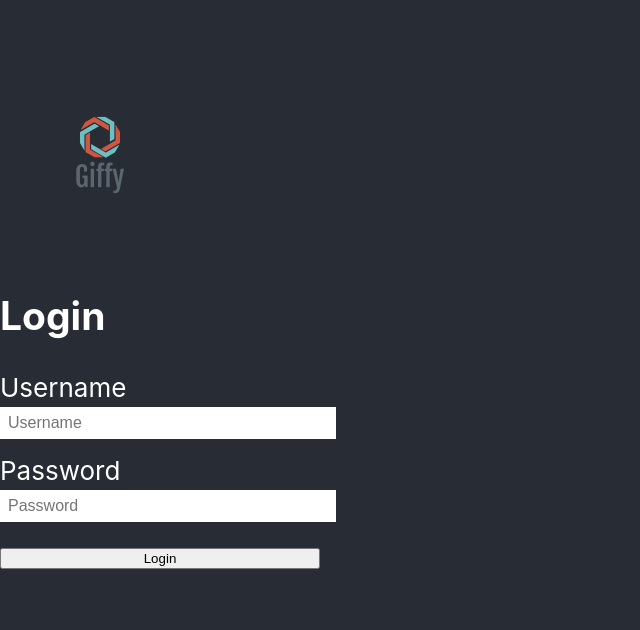
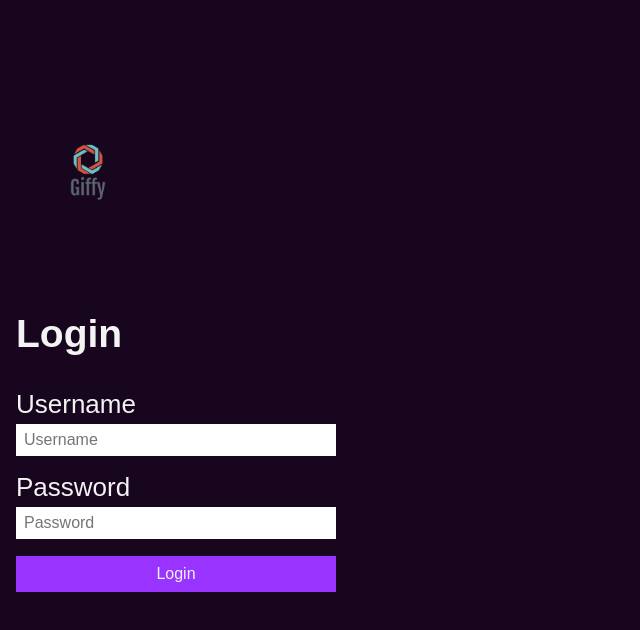
Before and after one commit to borjariveiro/giffy, a React (Create React App) app: page /login in a window 1280 px wide. Shown: the top 630 px of the page, without its empty margins (0-640 px from the left). Built offline with nearby package versions, Linux system fonts and the light colour scheme.

Commit message:
Modify some styles

```diff
--- a/package.json
+++ b/package.json
@@ -3,6 +3,7 @@
   "version": "0.1.0",
   "private": true,
   "dependencies": {
+    "@emotion/react": "^11.6.0",
     "@testing-library/jest-dom": "^5.14.1",
     "@testing-library/react": "^11.2.7",
     "@testing-library/user-event": "^12.8.3",
--- a/src/App.css
+++ b/src/App.css
@@ -1,11 +1,106 @@
-.App-content {
-  background-color: #282c34;
-  min-height: 100vh;
-  font-size: calc(10px + 2vmin);
-  color: white;
+.App {
+  text-align: center;
 }
 
-.btn[disabled] {
-  opacity: .3;
-  pointer-events: none;
+.App-logo {
+  margin: 10px auto;
+  padding: 20px 0;
+  width: 144px;
 }
+
+.App-logo img {
+  object-fit: cover;
+  width: 100%;
+}
+
+.App-title {
+  color: var(--theme-body-txt);
+  margin-top: 0.6rem;
+}
+
+.App-content {
+  background-color: var(--theme-body-bg);
+  color: var(--theme-body-txt);
+  display: flex;
+  flex-direction: column;
+  font-size: calc(10px + 2vmin);
+  min-height: 100vh;
+  padding: 16px;
+  text-align: left;
+}
+
+/*----------*/
+
+.App-main {
+  display: flex;
+  flex-direction: column;
+  align-items: flex-start;
+}
+
+.App-wrapper {
+	width: 100%;
+	max-width: 90rem;
+	margin: 0 auto;
+	padding: 0 0.5em;
+}
+
+.App-results {
+  flex-shrink: 2;
+  width: 100%;
+}
+
+.App-category {
+  margin-bottom: 25px;
+  width: 100%;
+}
+
+@media screen and (min-width: 55rem){
+  .App-main{
+    flex-direction: initial;
+  }
+
+  .App-category{
+    position: sticky;
+    top: var(--search-size-mx-h);
+    width: 40%;
+    max-width: 300px;
+  }
+}
+
+.btn {
+  border: 1px solid transparent;
+  padding: .5rem 1rem;
+  background-color: var(--brand-color_3);
+  color: var(--theme-body-txt);
+  cursor: pointer;
+  font-size: 1rem;
+}
+
+.btn:hover {
+  background-color: var(--brand-color_6);
+}
+
+.page-error {
+  flex-direction: column;
+  justify-content: center;
+  align-items: center;
+  padding: 1rem;
+  text-align: center;
+}
+
+.page-error .code-error {
+  font-size: 5rem;
+  font-weight: bold;
+  font-style: italic;
+}
+
+.page-error .msg-error {
+  font-size: 1.5rem;
+  margin: 1rem 0;
+}
+
+.page-error .gif-error {
+  margin: 1rem auto;
+  width: 250px;
+  height: 250px;
+}
--- a/src/App.js
+++ b/src/App.js
@@ -1,10 +1,11 @@
 import React from 'react'
-import { Link, Route } from "wouter"
+import { Link, Route, Switch } from "wouter"
 
 import Home from "pages/Home"
 import SearchResult from "pages/SearchResult"
 import Detail from "pages/Detail"
 import Login from 'pages/Login'
+import ErrorPage from 'pages/ErrorPage'
 import Register from 'pages/Register'
 import Header from 'components/Header'
 
@@ -27,6 +28,7 @@ export default function App() {
             <img className="App-logo" src={logo} alt="Logo" />
           </Link>
           <GifsContextProvider>
+            <Switch>
               <Route
                 path="/"
                 component={Home}
@@ -48,9 +50,10 @@ export default function App() {
                 component={Register}
               />
               <Route
-              path="/404"
-              component={() => <h1>404 Error</h1>}
+                path="/:rest*"
+                component={ErrorPage}
               />
+            </Switch>
           </GifsContextProvider>
         </section>
       </div>
--- a/src/components/SearchForm/index.js
+++ b/src/components/SearchForm/index.js
@@ -25,12 +25,11 @@ function SearchForm({ initialKeyword = '', initialRating = 'g' }) {
 
   return (
     <form onSubmit={handleSubmit}>
-      <button>Buscar</button>
+      <button className="btn">Buscar</button>
       <input placeholder="Search a gif here..." onChange={handleChange} type="text" value={keyword} />
       <select value={rating} onChange={handleChangeRating}>
         {RATNIGS.map(rating => <option key={rating}>{rating}</option>)}
       </select>
-      <span>{times}</span>
     </form>
 
   )
--- a/src/index.css
+++ b/src/index.css
@@ -1,10 +1,38 @@
+:root {
+  --fz: 16px;
+  --theme--contrast-0: #121212;
+  --theme-body-bg: #18061f;
+  --theme-body-txt: #f3f3f3;
+  --search-size-mx-h: 3rem;
+  --zIndex-header: 20;
+  --zIndex-component: 5;
+  --brand-color_1: #00ff99;
+  --brand-color_2: #00ccff;
+  --brand-color_3: #9933ff;
+  --brand-color_4: #9933ff;
+  --brand-color_5: #fff35c;
+  --brand-color_6: #8429de;
+}
+
+html {
+  box-sizing: border-box;
+  font-size: 1rem;
+}
+
+*,
+*:before,
+*:after {
+  box-sizing: inherit;
+}
+
 body {
   margin: 0;
-  font-family: -apple-system, BlinkMacSystemFont, 'Segoe UI', 'Roboto', 'Oxygen',
-    'Ubuntu', 'Cantarell', 'Fira Sans', 'Droid Sans', 'Helvetica Neue',
-    sans-serif;
+  font-family: 'Manrope', sans-serif;
   -webkit-font-smoothing: antialiased;
   -moz-osx-font-smoothing: grayscale;
+  font-size: var(--fz);
+  background-color: var(--theme-body-bg);
+  color: var(--theme-body-txt);
 }
 
 code {
@@ -24,3 +52,13 @@ ul {
   margin: 0;
   padding: 0;
 }
+
+
+/* -------------------- rf-layout  - Component / header */
+.o-header {
+  background-color: inherit;
+  position: sticky;
+  top: 0;
+  z-index: var(--zIndex-header);
+  max-height: var(--search-size-mx-h);
+}
--- /dev/null
+++ b/src/pages/ErrorPage/index.js
@@ -0,0 +1,31 @@
+import React from "react"
+import SearchForm from "components/SearchForm"
+import { Helmet } from "react-helmet"
+import { Link } from "wouter"
+
+const gifsErrors = ['d2jjuAZzDSVLZ5kI', 'Bp3dFfoqpCKFyXuSzP', 'hv5AEBpH3ZyNoRnABG', 'hLwSzlKN8Fi6I']
+
+export default function ErrorPage() {
+  const randomImage = () => {
+    return `https://media.giphy.com/media/${gifsErrors[Math.floor(Math.random() * gifsErrors.length) + 1]}/giphy.gif`
+  }
+
+  return (
+    <>
+      <Helmet>
+        <title>Error 404 | Giffy</title>
+      </Helmet>
+      <header className="o-header">
+        <SearchForm />
+      </header>
+      <div className="App-wrapper">
+        <div className="App-main page-error">
+          <span class="code-error">404</span>
+          <span class="msg-error">Sometimes gettings lost isn't that bad</span>
+          <img class="gif-error" src={randomImage()} alt="alt-page-404" />
+          <Link href='/' class="btn">Go to home</Link>
+        </div>
+      </div>
+    </>
+  );
+}
--- a/src/pages/Home/index.js
+++ b/src/pages/Home/index.js
@@ -1,25 +1,22 @@
-import React from "react";
-
-import ListOfGifs from "components/ListOfGifs";
-import TrendingSearches from "components/TrendingSearches";
+import React from "react"
+import ListOfGifs from 'components/ListOfGifs'
 import { useGifs } from 'hooks/useGifs'
-import SearchForm from "components/SearchForm";
-import { Helmet } from "react-helmet";
+import TrendingSearches from 'components/TrendingSearches'
+import SearchForm from 'components/SearchForm'
+import { Helmet } from 'react-helmet'
 
 export default function Home() {
-
-  const { loading, gifs } = useGifs()
-
-
+  const { gifs } = useGifs()
 
   return (
     <>
       <Helmet>
         <title>Home | Giffy</title>
       </Helmet>
-      <header className="App-header">
+      <header className="o-header">
         <SearchForm />
       </header>
+      <div className="App-wrapper">
         <div className="App-main">
           <div className="App-results">
             <h3 className="App-title">Última búsqueda</h3>
@@ -29,6 +26,7 @@ export default function Home() {
             <TrendingSearches />
           </div>
         </div>
+      </div>
     </>
   )
 }
```
Also changed, not shown: 1 other file (tests, documents, lock files or other folders). Lines whose indentation alone changed are shown as unchanged.
